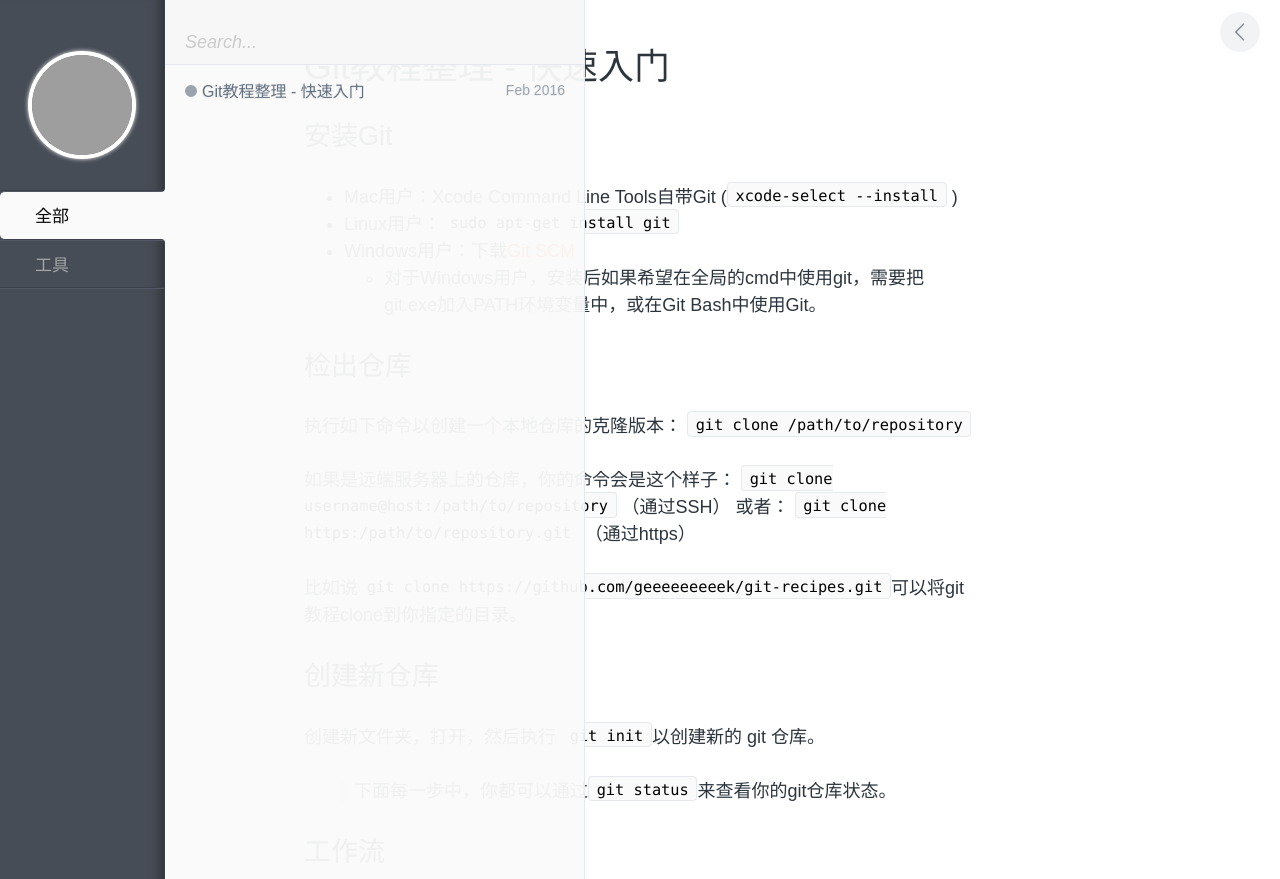
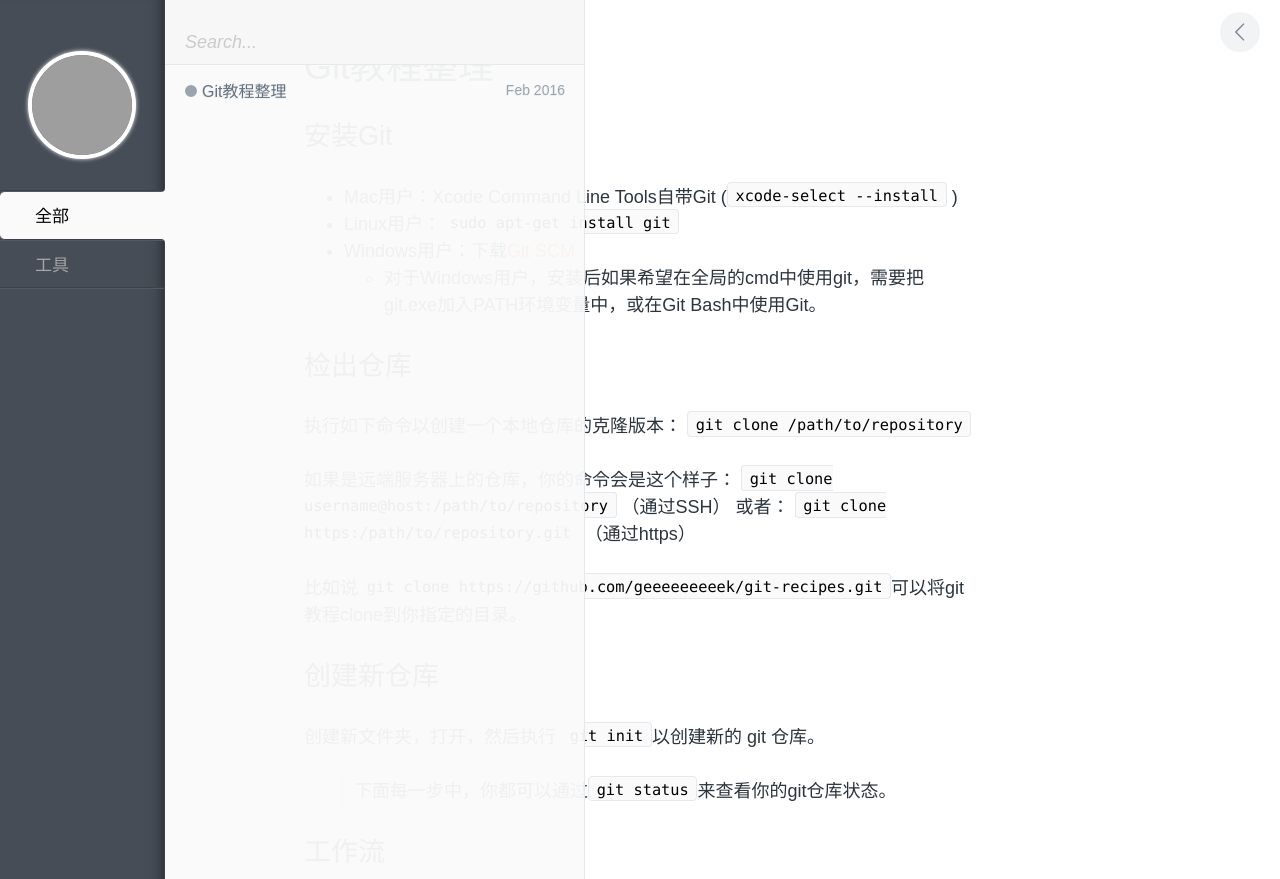
Before and after one commit to letcheng/letcheng.github.io, a Jekyll site: the page built from _posts/tool/2016-02-03-git-recipes.md, in a window 1280 px wide, cut to the strip 0-879 px from the top of the page. Built offline with Jekyll 4.4.1, drawn with Linux system fonts in a browser that asks for light colours; comment, search, counter and statistics services are not loaded; grey boxes are pictures that could not be loaded.

Commit message:
初始化

```diff
--- a/_posts/tool/2016-02-03-git-recipes.md
+++ b/_posts/tool/2016-02-03-git-recipes.md
@@ -1,10 +1,10 @@
 ---
 layout: post
-title: Git教程整理 - 快速入门
+title: Git教程整理
 category: 工具
 tags: Git
-keywords: Git，版本控制
-description: Git教程
+keywords:
+description:
 ---
 
 安装Git
```
